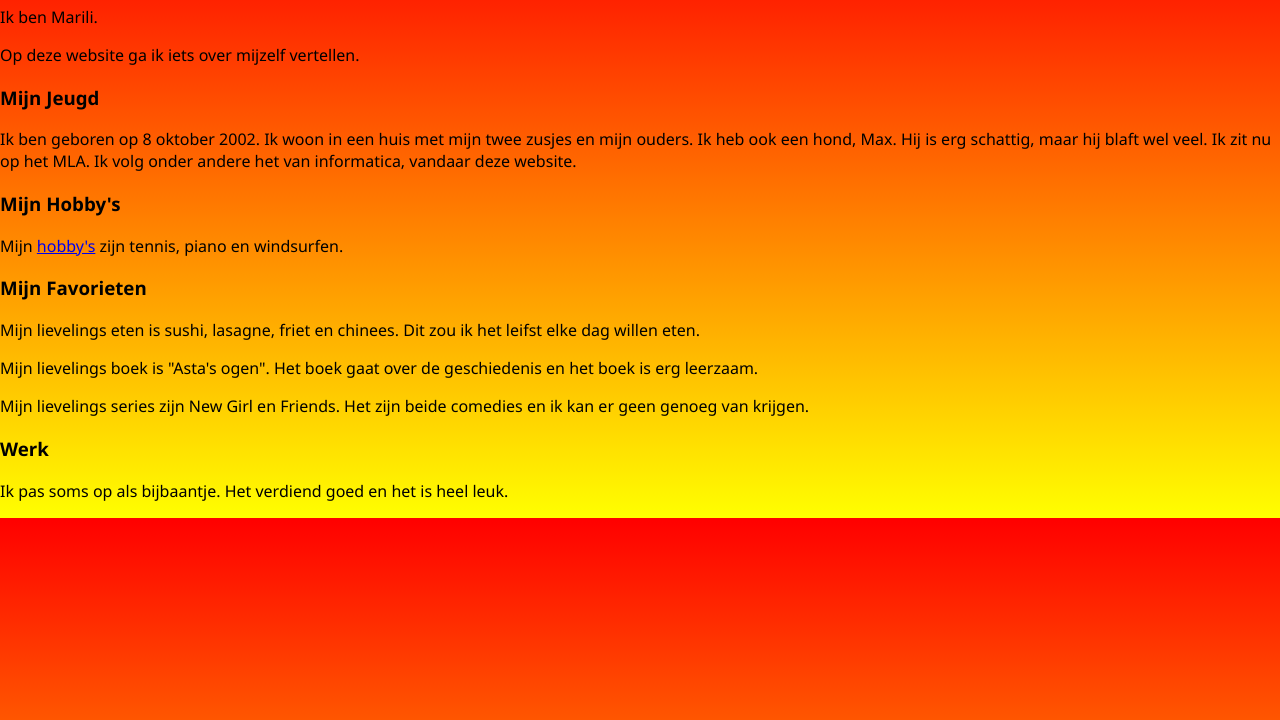
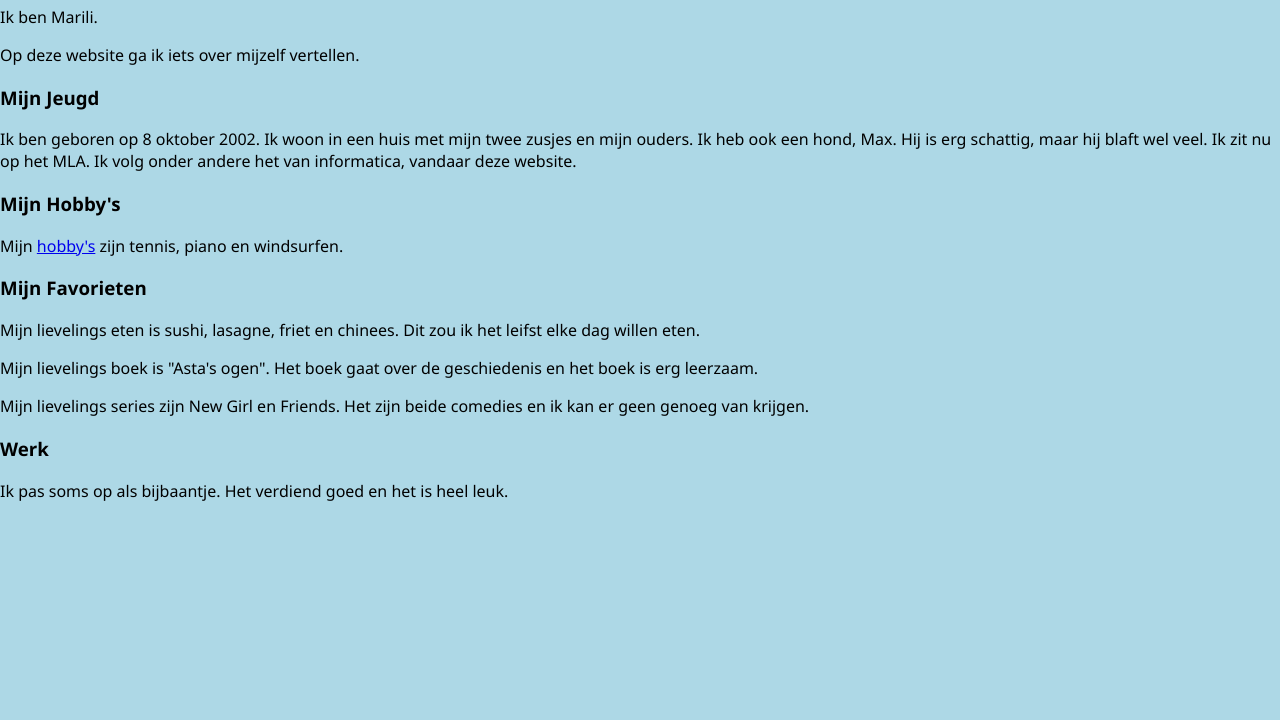
Before and after one commit to F21095/Wie-ben-ik-, a plain HTML site: page index.html in a window 1280 px wide. Shown: the part 80-800 px from the top of the page. Drawn offline with Linux system fonts and the light colour scheme.

Commit message:
Update style.css

```diff
--- a/style.css
+++ b/style.css
@@ -14,7 +14,7 @@ margin:0 0;
 
 height: 100%;
 
-background: linear-gradient(red, yellow); /* Standard syntax (must be last) */
+background:lightblue; /* Standard syntax (must be last) */
 
 }
 
```
